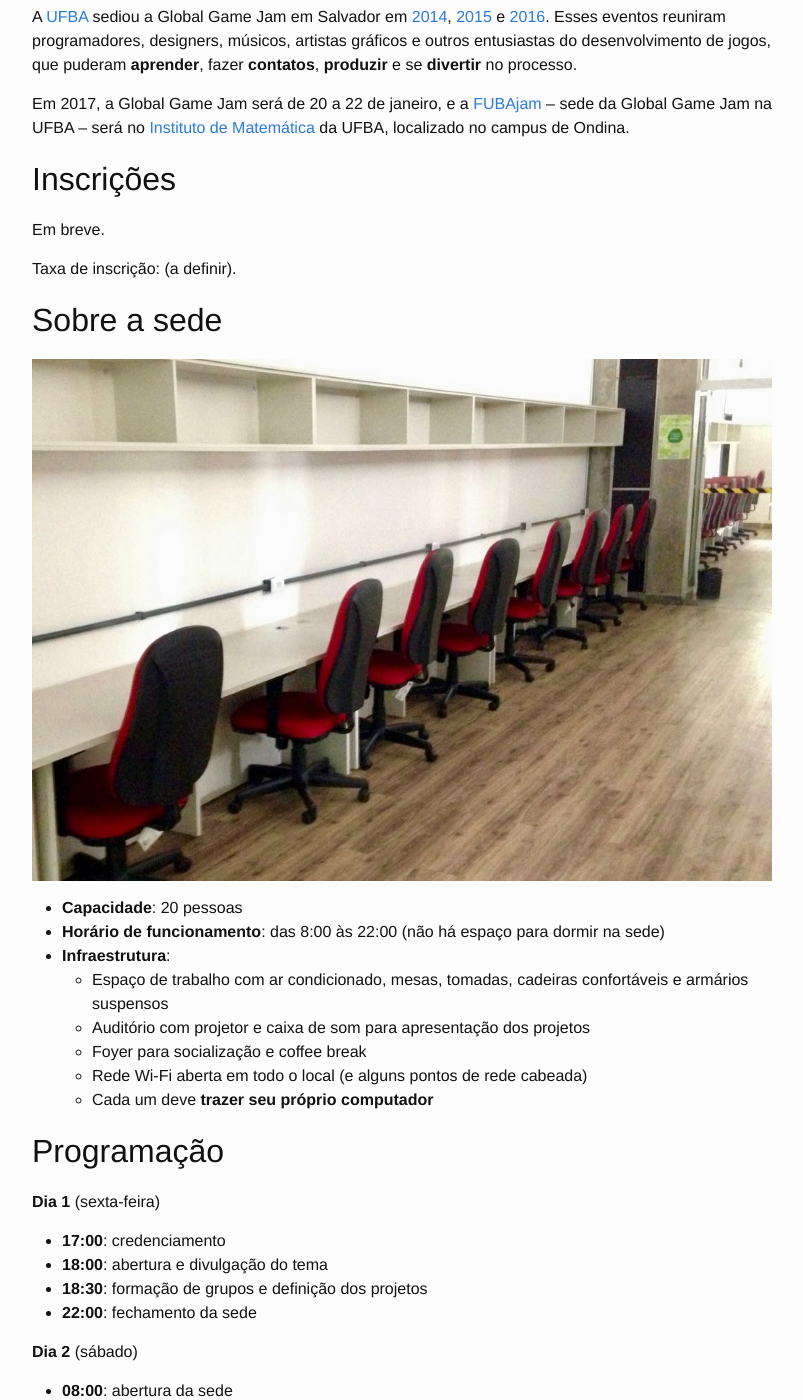
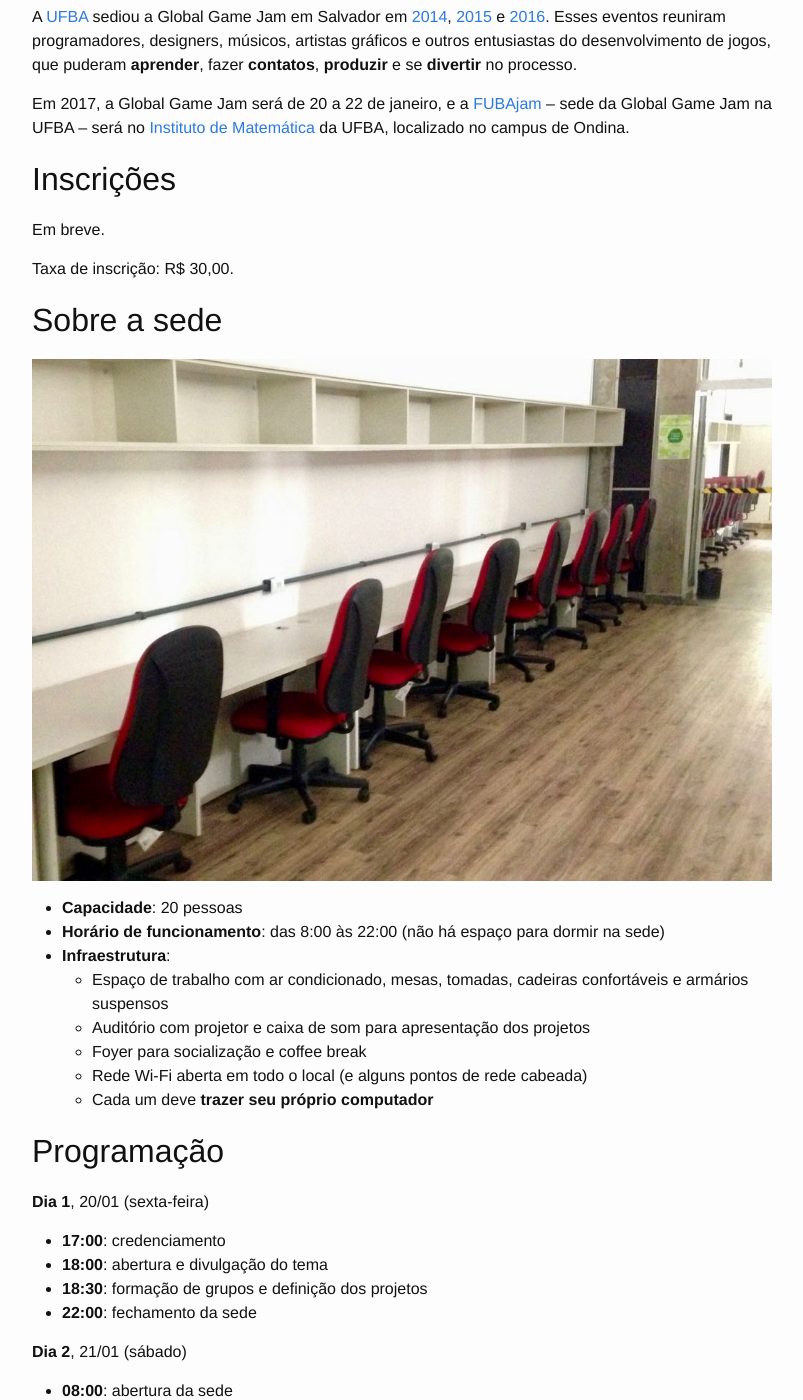
Before and after one commit to indigente/old-indigente.github.io, a Jekyll site: the page built from fubajam17.md, in a window 1280 px wide and 1400 px high, scrolled down 823 px. Shown: the whole window, without its empty margins (238-1041 px from the left). Built offline with Jekyll 4.4.1, drawn with Linux system fonts in a browser that asks for light colours; some of the changed text lies outside the part shown.

Commit message:
Atualiza informações de inscrição.

```diff
--- a/fubajam17.md
+++ b/fubajam17.md
@@ -15,7 +15,7 @@ Em 2017, a Global Game Jam será de 20 a 22 de janeiro, e a [FUBAjam](http://glo
 
 Em breve.
 
-Taxa de inscrição: (a definir).
+Taxa de inscrição: R$ 30,00.
 
 ## Sobre a sede
 
@@ -32,14 +32,14 @@ Taxa de inscrição: (a definir).
 
 ## Programação
 
-**Dia 1** (sexta-feira)
+**Dia 1**, 20/01 (sexta-feira)
 
 - **17:00**: credenciamento
 - **18:00**: abertura e divulgação do tema
 - **18:30**: formação de grupos e definição dos projetos
 - **22:00**: fechamento da sede
 
-**Dia 2** (sábado)
+**Dia 2**, 21/01 (sábado)
 
 - **08:00**: abertura da sede
 - **11:00**: prazo para criar a conta do usuário e a página do jogo
@@ -48,7 +48,7 @@ Taxa de inscrição: (a definir).
 - **19:00**--**20:00**: pizza!
 - **22:00**: fechamento da sede
 
-**Dia 3** (domingo)
+**Dia 3**, 22/01 (domingo)
 
 - **08:00**: abertura da sede
 - **12:30**--**13:30**: almoço (por conta de cada um)
```
